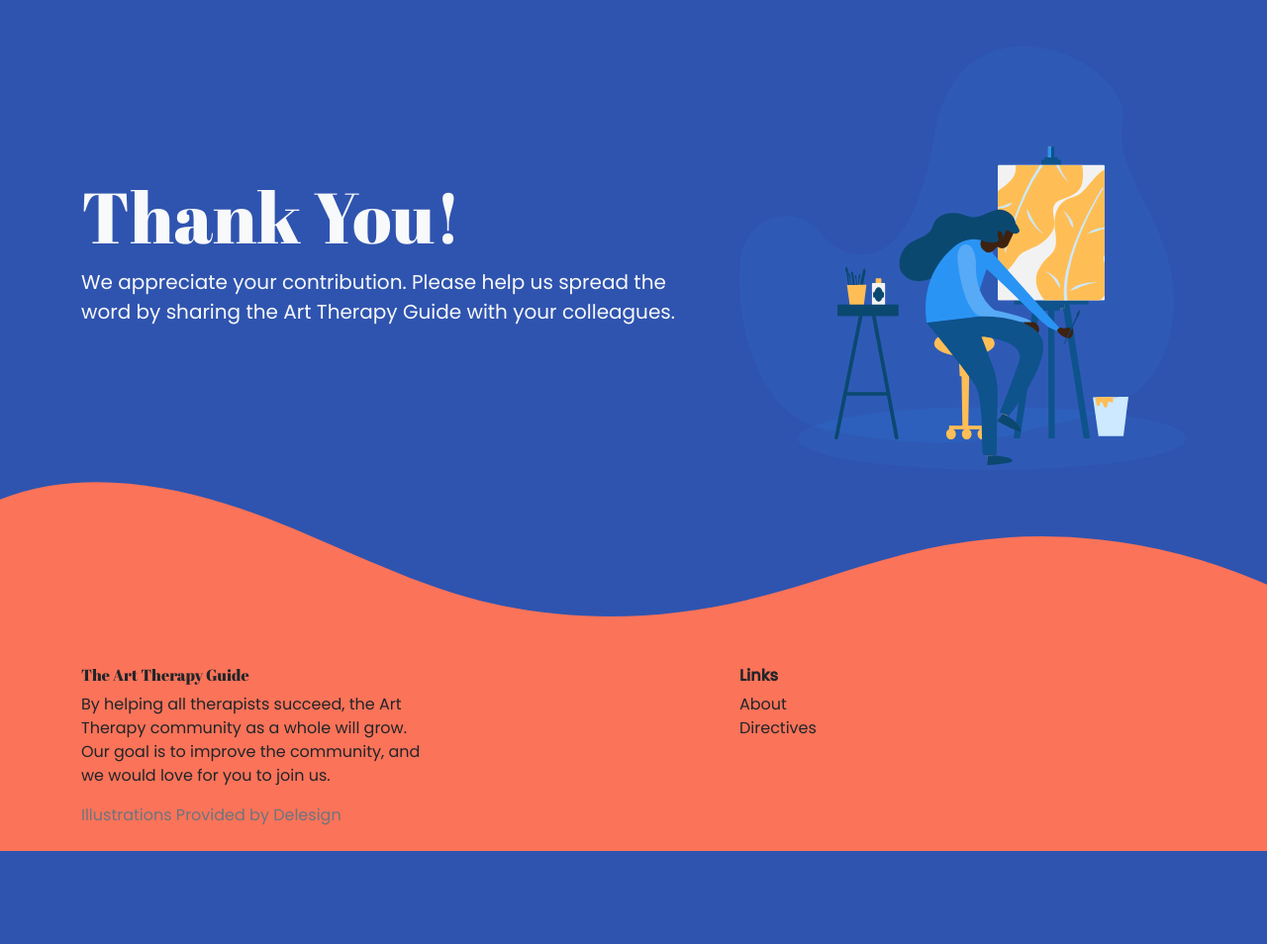
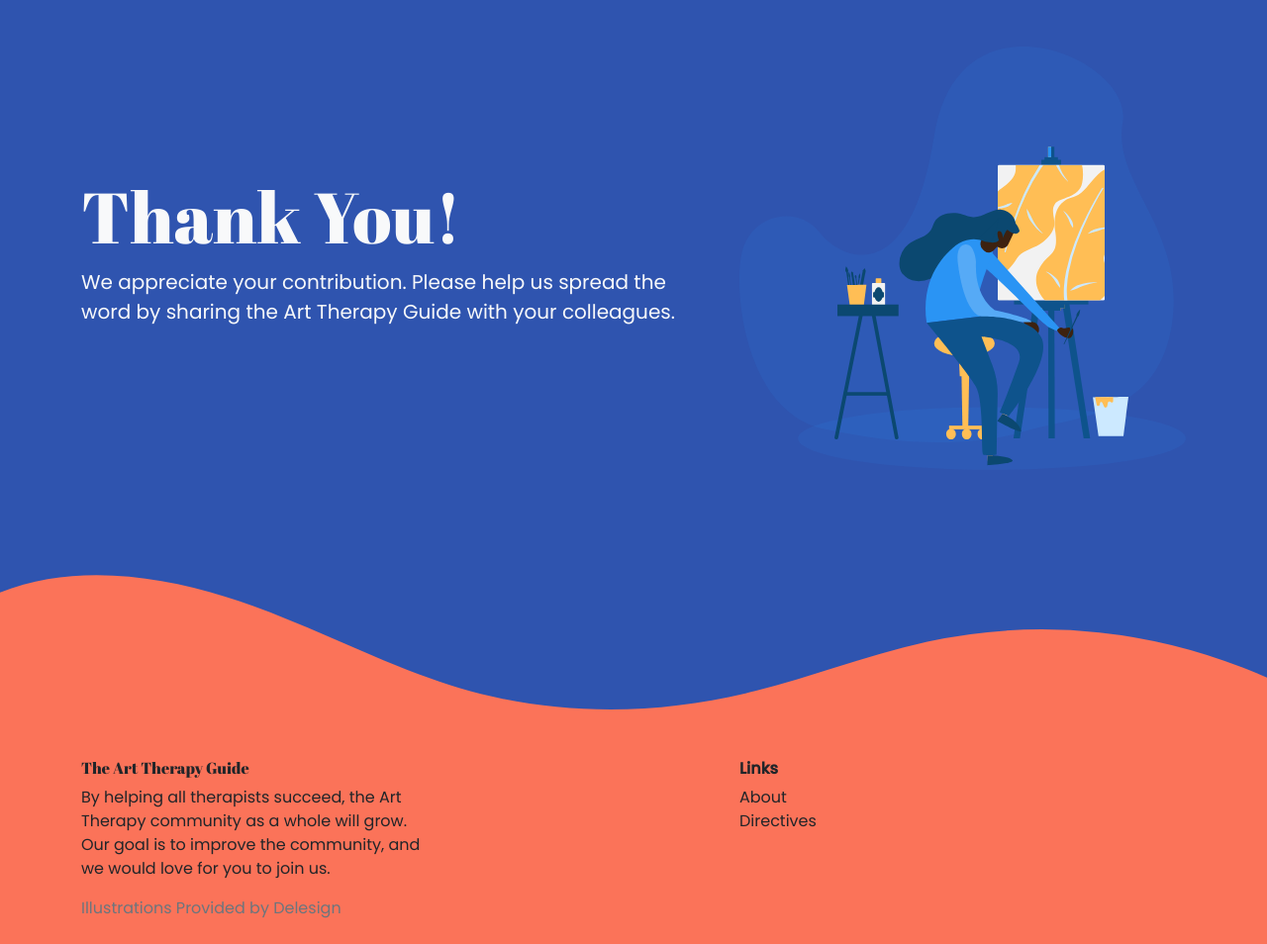
Before and after one commit to brennan-wright/ArtTherapyGuide, a Django app: template frontend/templates/directive/directivepage_thankyou.html in a window 1280 px wide. Shown: the part 89-1043 px from the top of the page at 99% size. Before the commit the page ends 949 px from the top, so only its background shows below. Run offline with Django 3.2, Linux system fonts and the light colour scheme; the template is opened without the code that fills it, so the values that code supplies are empty; parts of the project's set-up code (start-up, migrations or seed data) failed here and were passed over.

Commit message:
fix for thank you page footer.

```diff
--- a/frontend/templates/directive/directivepage_thankyou.html
+++ b/frontend/templates/directive/directivepage_thankyou.html
@@ -6,7 +6,7 @@ Thank you! - Art Therapy Guide
 {% block content %}
 
 {% include "navbar.html" %}
-<section class="blue pt-0">
+<section class="blue main pt-0">
     <div class="container">
         <div class="row align-items-center mt-5">
             <div class="col-7">
```
